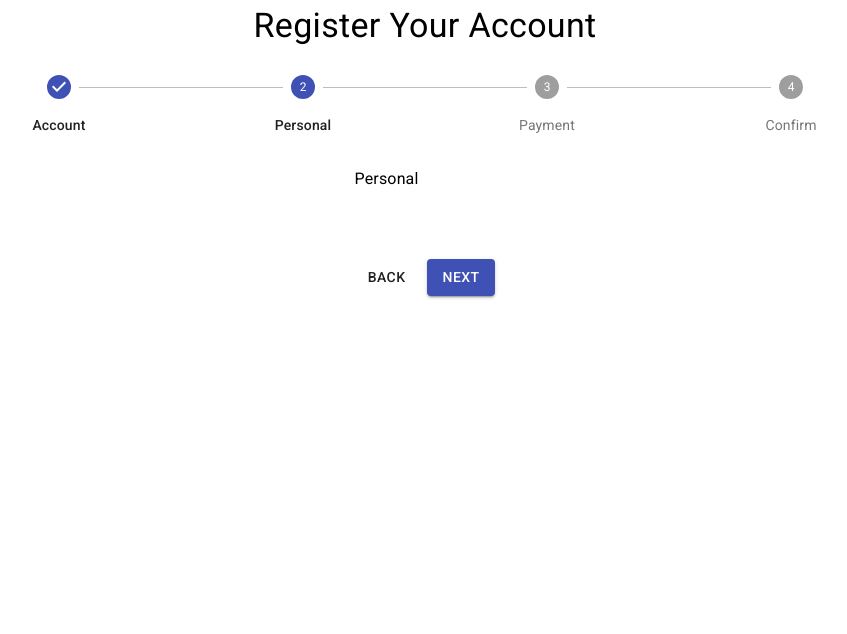
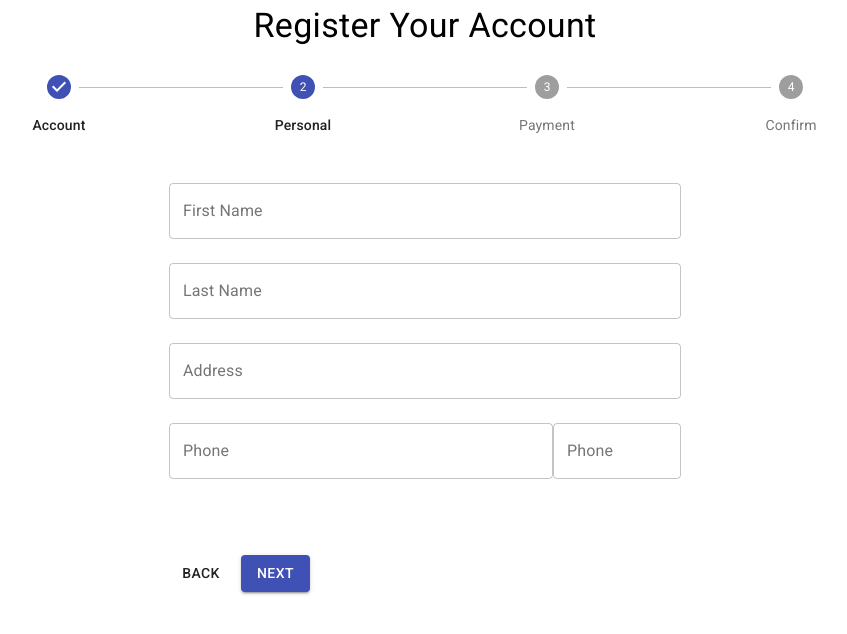
Before and after one commit to nhattruongniit/react-stepper-form, a React (Create React App) app: page / in a window 1280 px wide. Both pictures are taken after a click on the button "NEXT". Shown: the top 634 px of the page, without its empty margins (215-1062 px from the left). Built offline with nearby package versions, Linux system fonts and the light colour scheme.

Commit message:
add form

```diff
--- /dev/null
+++ b/jsconfig.json
@@ -0,0 +1,5 @@
+{
+  "compilerOptions": {
+    "baseUrl": "./src"
+  }
+}
--- /dev/null
+++ b/src/Account/Account.js
@@ -0,0 +1,16 @@
+import React from 'react';
+
+import TextField from '@material-ui/core/TextField';
+
+
+function Account() {
+  return (
+    <>
+      <TextField margin="normal" fullWidth id="outlined-basic" label="Email Address" variant="outlined" />
+      <TextField margin="normal" fullWidth id="outlined-basic" label="Username" variant="outlined" />
+      <TextField margin="normal" fullWidth id="outlined-basic" label="Password" variant="outlined" />
+    </>
+  )
+}
+
+export default Account
--- /dev/null
+++ b/src/Account/index.js
@@ -0,0 +1 @@
+export { default } from './Account';
--- a/src/App.js
+++ b/src/App.js
@@ -8,6 +8,10 @@ import StepLabel from '@material-ui/core/StepLabel';
 import Button from '@material-ui/core/Button';
 import Typography from '@material-ui/core/Typography';
 
+// components
+import Account from 'Account';
+import Personal from 'Personal';
+
 // styles
 import useStyles from './styles';
 
@@ -15,12 +19,19 @@ function getSteps() {
   return ['Account', 'Personal', 'Payment', 'Confirm'];
 }
 
+
+export default function App() {
+  const classes = useStyles();
+  const [activeStep, setActiveStep] = React.useState(0);
+  const steps = getSteps();
+
+
   function getStepContent(stepIndex) {
     switch (stepIndex) {
       case 0:
-      return 'Account';
+        return <Account />;
       case 1:
-      return 'Personal';
+        return <Personal />;
       case 2:
         return 'Payment';
       case 3:
@@ -29,11 +40,6 @@ function getStepContent(stepIndex) {
         return 'Unknown stepIndex';
     }
   }
-
-export default function App() {
-  const classes = useStyles();
-  const [activeStep, setActiveStep] = React.useState(0);
-  const steps = getSteps();
 
   const handleNext = () => {
     setActiveStep((prevActiveStep) => prevActiveStep + 1);
@@ -64,7 +70,7 @@ export default function App() {
         </Grid>
         <Grid item xs={12}>
           <Grid container justify="center">
-            <div>
+            <div className={classes.content}>
               {activeStep === steps.length ? (
                 <>
                   <Typography className={classes.instructions}>All steps completed</Typography>
--- /dev/null
+++ b/src/Personal/Personal.js
@@ -0,0 +1,25 @@
+import React from 'react';
+
+import TextField from '@material-ui/core/TextField';
+import { Grid } from '@material-ui/core';
+
+
+function Personal() {
+  return (
+    <>
+      <TextField margin="normal" fullWidth id="outlined-basic" label="First Name" variant="outlined" />
+      <TextField margin="normal" fullWidth id="outlined-basic" label="Last Name" variant="outlined" />
+      <TextField margin="normal" fullWidth id="outlined-basic" label="Address" variant="outlined" />
+      <Grid container>
+        <Grid items xs={9} spacing={2}>
+          <TextField margin="normal" fullWidth id="outlined-basic" label="Phone" variant="outlined" />
+        </Grid>
+        <Grid items xs={3} spacing={2}>
+          <TextField margin="normal" fullWidth id="outlined-basic" label="Phone" variant="outlined" />
+        </Grid>
+      </Grid>
+    </>
+  )
+}
+
+export default Personal
--- /dev/null
+++ b/src/Personal/index.js
@@ -0,0 +1 @@
+export { default } from './Personal';
--- a/src/styles.js
+++ b/src/styles.js
@@ -16,6 +16,9 @@ const useStyles = makeStyles((theme) => ({
   title: {
     fontSize: 34,
     textAlign: 'center'
+  },
+  content: {
+    width: '50%'
   }
 }));
 
```
Also changed, not shown: 1 other file (tests, documents, lock files or other folders). Lines whose indentation alone changed are shown as unchanged.
